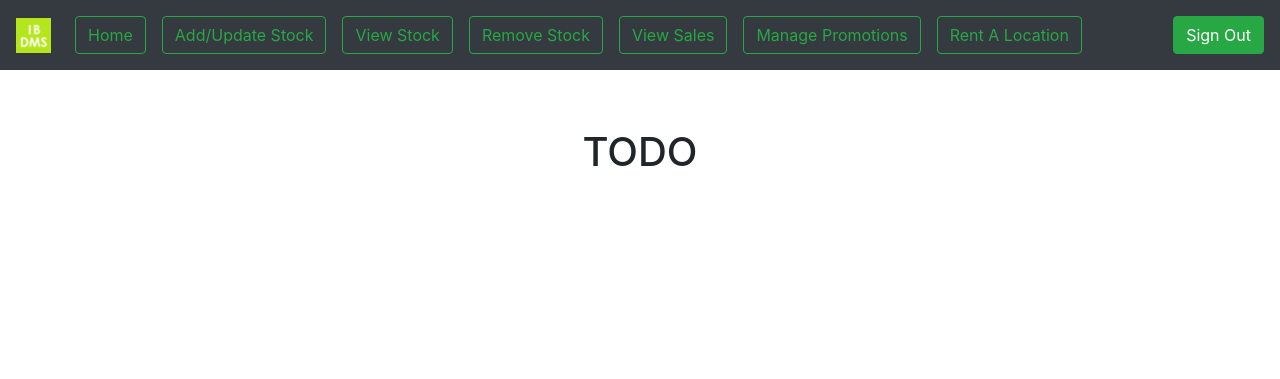
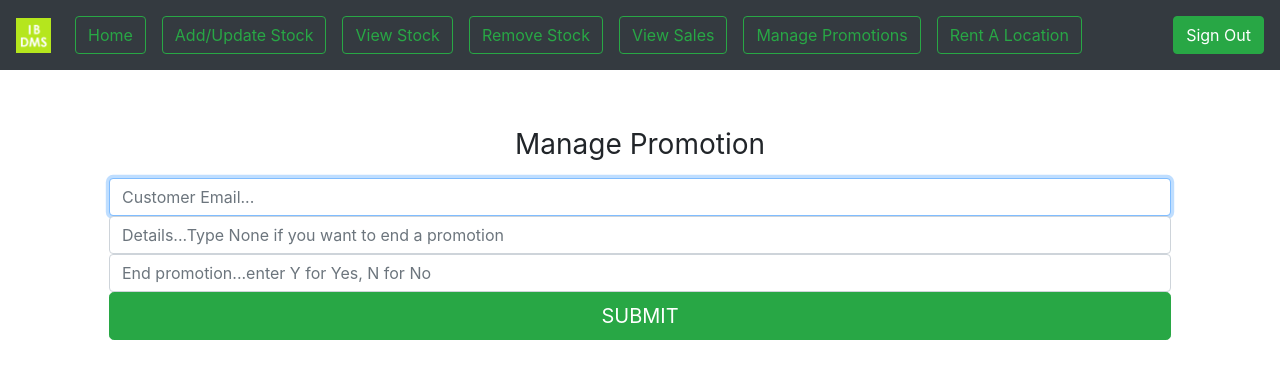
Before and after one commit to huzaifahnadeem/Itwaar-Bazaar-DMS, a Flask app: page /home/vendor/1/promotions/ in a window 1280 px wide. Shown: the top 379 px of the page. Run offline with Flask 2, Linux system fonts and the light colour scheme; some libraries are stand-ins or nearby versions.

Commit message:
Use case promotions done
Made another function bas yeh daikh lena woh kisi aur kay sath mix na ho jaye

```diff
--- a/app.py
+++ b/app.py
@@ -296,12 +296,63 @@ def vendor_sales(email):
 
 @app.route('/home/vendor/<email>/promotions/', methods=['POST', 'GET'])
 def vendor_promotions(email):
-    # TODO
+
     error = ""
     success = ""
+    validCustomerName = False
+    if request.method == 'POST':
+        request_customer_email = request.form['customer_email']
+        request_details = request.form['details']
+        request_ended = request.form['ended']
 
-    if request.method == 'POST':
-        pass
+        if not((request_ended == 'Y') or (request_ended == 'N')):
+            error = "Either enter a 'Y' or a 'N' in the last line"
+            return render_template('vendor_promos.html', home_url="/home/vendor/<email>/promotions/" + email,    success=success, error=error)
+
+
+        if request_ended == 'N':
+            boolean_ended = 0
+            conn = sqlite3.connect('IBDMS.db')
+            cur = conn.cursor()
+
+            myQuery = """INSERT INTO promotions (customer_email,vendor_email,details,ended) VALUES ( ?,?,?,?)"""
+            cur.execute(myQuery, (request_customer_email, email,request_details, boolean_ended))
+
+            conn.commit()
+            conn.close()
+            success = "Promotion Added Successfully."
+
+        if request_ended == 'Y':
+            boolean_ended = 1
+
+
+            all_customer_emails = get_All_customers_with_promotions()
+            for currRow in all_customer_emails:
+                tempName = currRow[0]
+                if tempName == request_customer_email:
+                    validCustomerName = True
+                    break
+
+            if  validCustomerName == True:
+                conn = sqlite3.connect('IBDMS.db')
+                cur = conn.cursor()
+
+                myQuery = """UPDATE promotions SET ended = ? WHERE customer_email = ?"""
+                cur.execute(myQuery, (boolean_ended, request_customer_email))
+
+                conn.commit()
+                conn.close()
+                success = "Promotion Ended Successfully."
+            else:
+                error = "Customer not in the database"
+                return render_template('vendor_promos.html', home_url="/home/vendor/<email>/promotions/" + email,    success=success, error=error)
+
+
+
+
+
+
+
 
     return render_template('vendor_promos.html', home_url="/home/vendor/" + email, success=success, error=error)
 
@@ -956,3 +1007,23 @@ def getAllItems():
     conn.close()
 
     return result
+
+
+def get_All_customers_with_promotions():
+
+    result = []
+
+    conn = sqlite3.connect('IBDMS.db')
+    cur = conn.cursor()
+    cur.execute(
+        '''
+            select customer_email from promotions;
+            '''
+    )
+
+    result = cur.fetchall()
+
+    conn.commit()
+    conn.close()
+
+    return result
--- a/templates/vendor_promos.html
+++ b/templates/vendor_promos.html
@@ -62,7 +62,41 @@
   <main role="main" class="container">
 
     <div class="starter-template">
-      <h1>TODO</h1>
+      <h1>
+        {%if success != "" %}
+        <p class="text-success">{{ success }}</p>
+        {% endif %}
+
+        {%if error != "" %}
+        <p class="text-danger">{{ error }}</p>
+        {% endif %}
+
+        <form method="post">
+
+          <h1 class="h3 mb-3 font-weight-normal">Manage Promotion</h1>
+          <!--The for attribute of <label> must be equal to the id attribute of the related element to bind them together.-->
+          <!--for & id should be same so that they are binded together-->
+          <!--name of input is used when pasing this form in app.py-->
+
+          <label for="customer_email" class="sr-only">Customer Email</label>
+          <input type="text" name="customer_email" id="customer_email" class="form-control" placeholder="Customer Email..." required
+            autofocus>
+
+          <label for="details" class="sr-only">Detail</label>
+          <input type="text" name="details" id="details" class="form-control" placeholder="Details...Type None if you want to end a promotion"
+            required autofocus>
+
+
+          <label for="ended" class="sr-only">Ended</label>
+          <input type="text" name="ended" id="ended" class="form-control" placeholder="End promotion...enter Y for Yes, N for No" required
+            autofocus>
+
+
+          <button class="btn btn-lg btn-success btn-block" type="submit">SUBMIT</button>
+        </form>
+
+
+      </h1>
     </div>
 
   </main>
```
Also changed, not shown: IBDMS.db.
